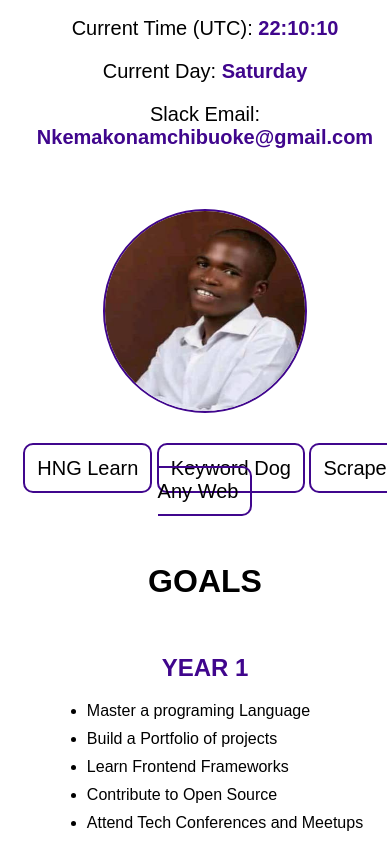
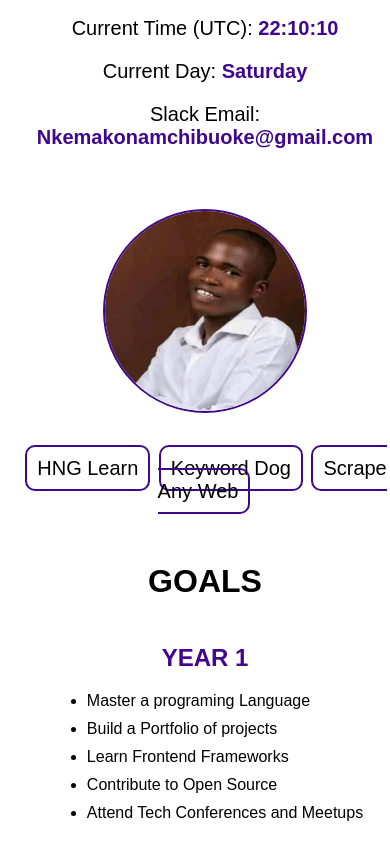
Before and after one commit to Envoyict/1ststage, a plain HTML site: page index.html in a window 390 px wide. Shown: the part 214-1073 px from the top of the page. Drawn offline with Linux system fonts and the light colour scheme.

Commit message:
third commit

```diff
--- a/Assests/index.css
+++ b/Assests/index.css
@@ -116,12 +116,12 @@ section {
   .year1,
   .year2 {
     text-align: left;
-    margin: 10px;
+    margin: 0px;
     padding: 2px;
   }
 
   .links a {
-    margin: 0px;
-    padding: 12px;
+   padding: 10px;
+    margin: 2px;
   }
 }
```
